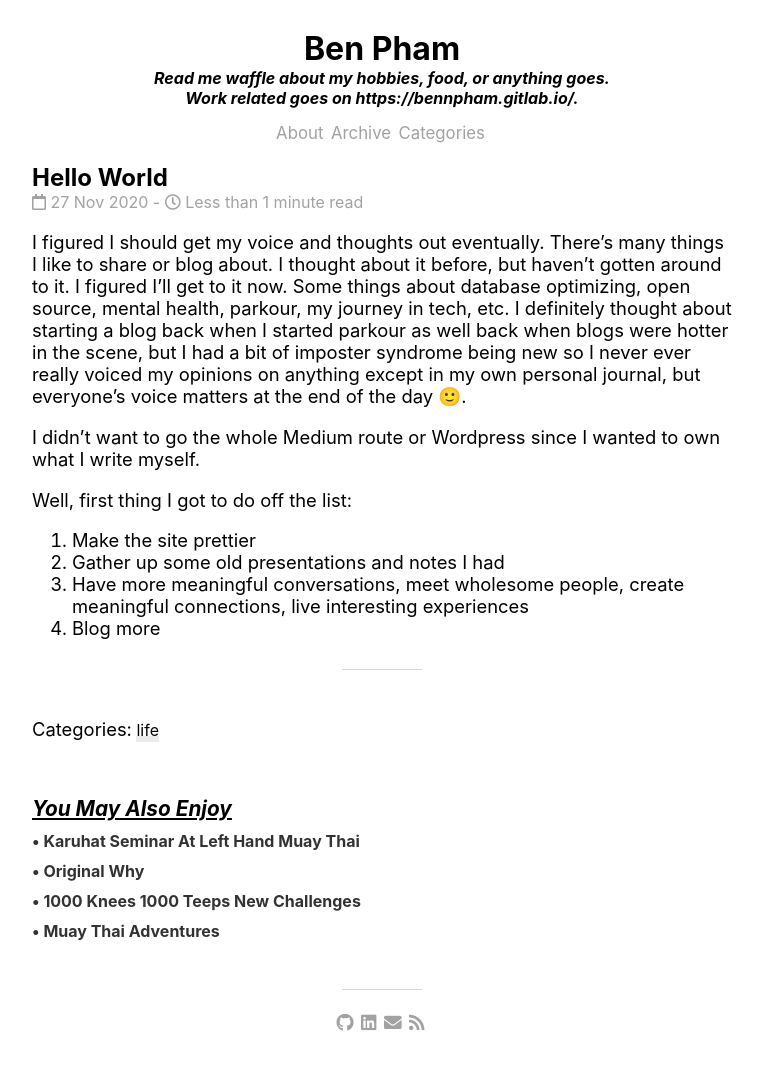
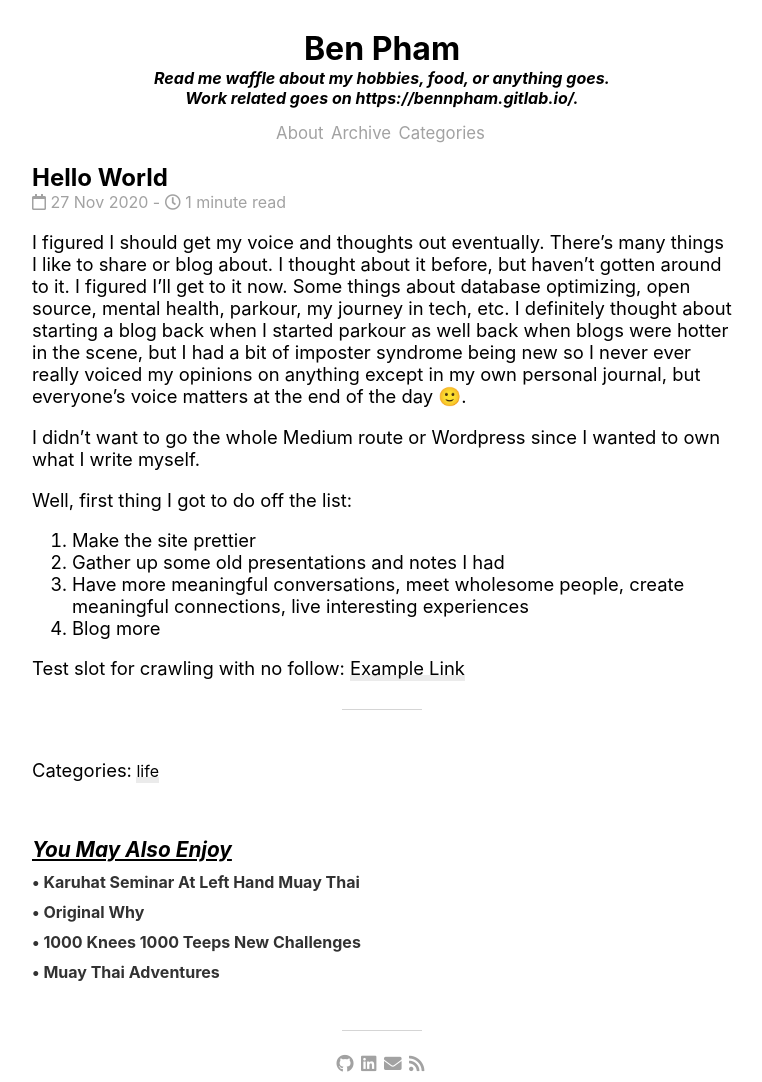
Before and after one commit to bennpham/bennpham.github.io, a Jekyll site: the page built from _posts/2020-11-26-welcome-to-jekyll.markdown, in a window 1280 px wide. Shown: the whole page, without its empty margins (258-1020 px from the left). Built offline with Jekyll 4.4.1, drawn with Linux system fonts in a browser that asks for light colours; nearby versions of some CDN libraries; comment, search, counter and statistics services are not loaded; before the commit the page ends 1041 px from its top, so only the background shows below that.

Commit message:
nofollow test

```diff
--- a/_posts/2020-11-26-welcome-to-jekyll.markdown
+++ b/_posts/2020-11-26-welcome-to-jekyll.markdown
@@ -14,3 +14,6 @@ Well, first thing I got to do off the list:
 2. Gather up some old presentations and notes I had
 3. Have more meaningful conversations, meet wholesome people, create meaningful connections, live interesting experiences
 4. Blog more
+
+Test slot for crawling with no follow:
+[Example Link](https://example.com){:rel="nofollow"}
```
